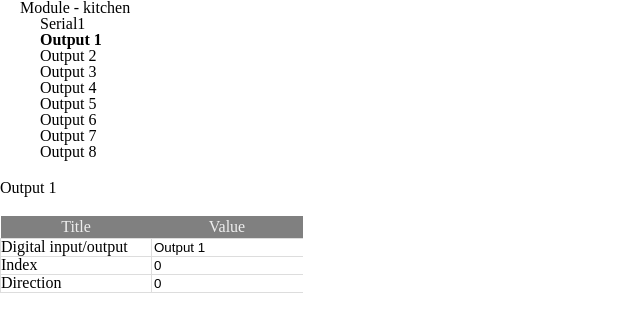
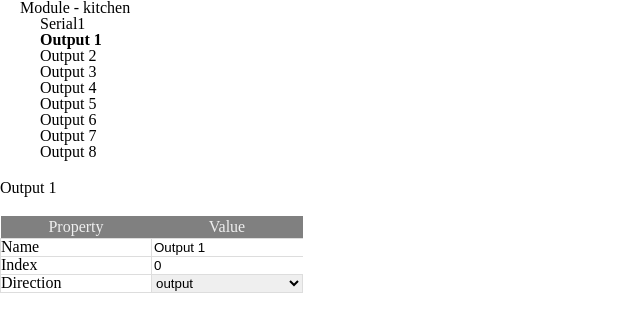
Before and after one commit to padcom/aplaster-ng, a Vue app in the folder configurator/: page / in a window 1280 px wide. Both pictures are taken after a click on the label "Output 1". Shown: the top 332 px of the page, without its empty margins (0-640 px from the left). Built offline with nearby package versions, Linux system fonts and the light colour scheme.

Commit message:
Added possibility to select an option in the property editor instead of using everywhere the number option

```diff
--- a/configurator/src/components/PropertyEditor.vue
+++ b/configurator/src/components/PropertyEditor.vue
@@ -1,5 +1,5 @@
 <template>
-  <div>
+  <div style="height: 200px">
     <table class="property-editor">
       <thead>
         <tr>
@@ -12,6 +12,11 @@
           <td class="title">{{ property.title }}</td>
           <td class="value" v-if="property.type === 'string'"><input type="text" v-model="data[key]"/></td>
           <td class="value" v-if="property.type === 'number'"><input type="number" :min="property.min" :max="property.max" v-model="data[key]" /></td>
+          <td class="value" v-if="property.type === 'select'">
+            <select v-model="data[key]">
+              <option v-for="(key, value) in property.values" :value="key">{{value}}</option>
+            </select>
+          </td>
         </tr>
       </tbody>
     </table>
@@ -28,7 +33,7 @@ export default {
       type: Object,
       default: function() {
         return {
-          title: 'Title',
+          title: 'Property',
           value: 'Value'
         }
       }
@@ -55,7 +60,7 @@ table.property-editor {
   td.value {
     width: 150px;
 
-    input {
+    input, select {
       width: 100%;
       border: none;
     }
--- a/configurator/src/config.js
+++ b/configurator/src/config.js
@@ -25,27 +25,23 @@ const RS232 = {
     },
     baudrate: {
       title: 'Baudrate',
-      type: 'number',
-      min: 9600,
-      max: 115200
+      type: 'select',
+      values: { '4800': 4800, '9600': 9600, '19200': 19200, '38400': 38400, '57600': 57600, '115200': 115200 }
     },
     bits: {
       title: 'Data bits',
-      type: 'number',
-      min: 7,
-      max: 8
+      type: 'select',
+      values: { '7': 7, '8': 8 }
     },
     parity: {
       title: 'Parity',
-      type: 'number',
-      min: 0,
-      max: 1
+      type: 'select',
+      values: { no: 0, yes: 1 }
     },
     stop: {
       title: 'Stop bits',
-      type: 'number',
-      min: 1,
-      max: 2
+      type: 'select',
+      values: { '1': 1, '2': 2 }
     }
   }
 }
@@ -53,7 +49,7 @@ const RS232 = {
 const Digital = {
   props: {
     name: {
-      title: 'Digital input/output',
+      title: 'Name',
       type: 'string'
     },
     index: {
@@ -63,9 +59,8 @@ const Digital = {
     },
     direction: {
       title: 'Direction',
-      type: 'number',
-      min: 0,
-      max: 0
+      type: 'select',
+      values: { output: 0, input: 1 }
     }
   }
 }
```
